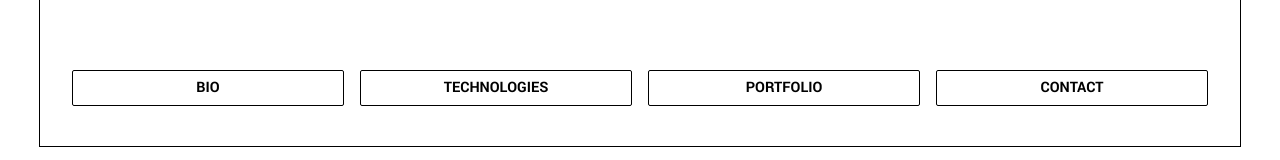
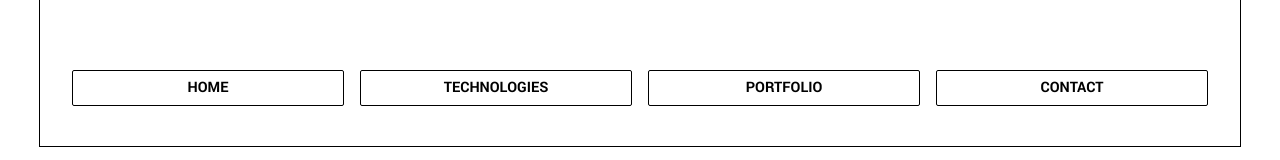
Before and after one commit to Stanjo84/stan_personal_website, a React (Vite) app: page / in a window 1280 px wide. Shown: the part 614-774 px from the top of the page. Built offline with nearby package versions, Linux system fonts and the light colour scheme.

Commit message:
rename page

```diff
--- a/src/app.jsx
+++ b/src/app.jsx
@@ -1,5 +1,5 @@
 import {useEffect, useState} from 'preact/hooks'
-import Bio from "./components/BioPage";
+import Home from "./components/HomePage.jsx";
 import Contact from "./components/ContactPage";
 import Portfolio from "./components/PortfolioPage";
 import Tech from "./components/TechPage";
@@ -9,7 +9,7 @@ export function App() {
     const [showComponent, setShowComponent] = useState(window.location.hash.slice(1));
 
     const btns = [
-        {id: 1, name: "Bio", value: "bio"},
+        {id: 1, name: "Home", value: "home"},
         {id: 2, name: "Technologies", value: "tech"},
         {id: 3, name: "Portfolio", value: "portfolio"},
         {id: 4, name: "Contact", value: "contact"}
@@ -42,7 +42,7 @@ export function App() {
         setShowComponent(componentName); // Update the component to be shown
     };
 
-    const displayContent = showComponent || 'bio';
+    const displayContent = showComponent || 'home';
 
     return (
         <main id="site-content" className="site-content">
@@ -61,7 +61,7 @@ export function App() {
                     classNames="fade"
                 >
                     <div>
-                        {displayContent === 'bio' && <Bio />}
+                        {displayContent === 'home' && <Home />}
                         {displayContent === 'tech' && <Tech />}
                         {displayContent === 'portfolio' && <Portfolio />}
                         {displayContent === 'contact' && <Contact />}
@@ -71,7 +71,7 @@ export function App() {
 
 
                 <nav className="menu-main container" role="navigation" aria-label="Main">
-                    <a href="#bio" className="skip">Skip</a>
+                    <a href="#home" className="skip">Skip</a>
                     {
                         btns.map(btn => {
                             return <button
--- a/src/components/BioPage.jsx
+++ /dev/null
@@ -1,14 +0,0 @@
-import { h } from 'preact';
-
-function Bio() {
-    return (
-        <div className="text container" id={"bio"} data-id="bio">
-            <div className="text__content">
-                Welcome to my digital realm! My name is Stan Strawa a passionate Frontend Web Developer dedicated to crafting sleek, user-centric websites. Dive in to discover my portfolio, the technologies I
-                harness, and the creative solutions I bring to the digital canvas.
-            </div>
-        </div>
-    );
-}
-
-export default Bio;
--- /dev/null
+++ b/src/components/HomePage.jsx
@@ -0,0 +1,15 @@
+import {h} from 'preact';
+
+function Bio() {
+    return (
+        <div className="text container" id={"home"} data-id="home">
+            <div className="text__content">
+                Welcome to my digital realm! My name is Stan Strawa a passionate Frontend Web Developer dedicated to crafting sleek, user-centric websites. Dive in to discover my portfolio, the
+                technologies I
+                harness, and the creative solutions I bring to the digital canvas.
+            </div>
+        </div>
+    );
+}
+
+export default Bio;
```
